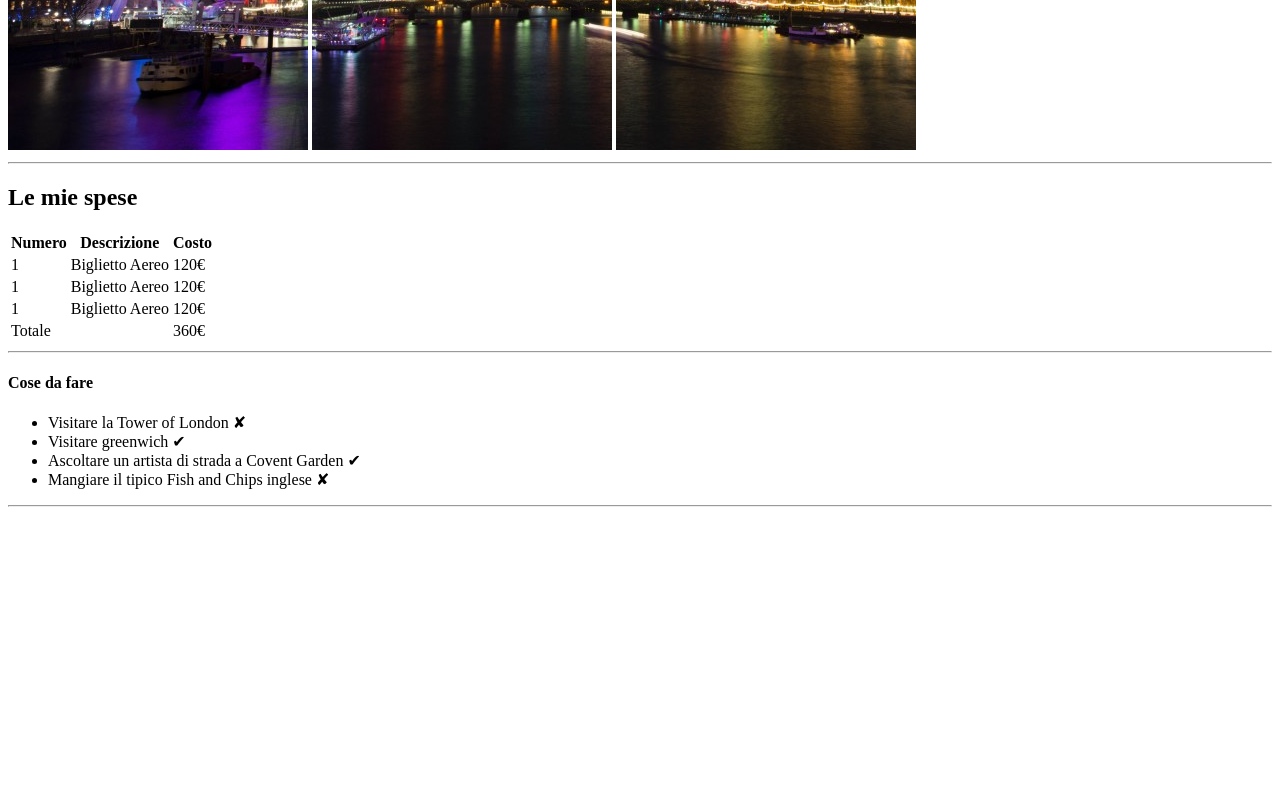
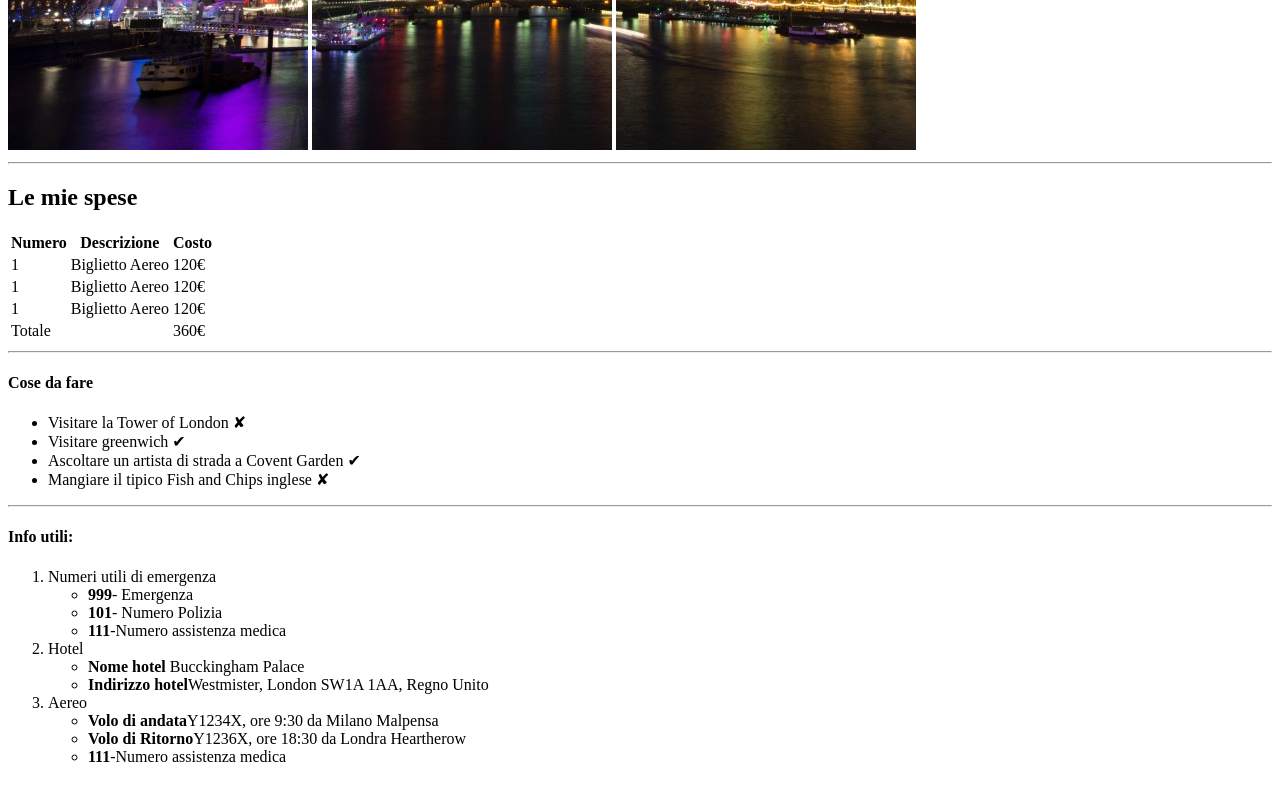
Before and after one commit to nehabht/html-london-trip, a plain HTML site: page index.html in a window 1280 px wide. Shown: the part 530-1330 px from the top of the page. Before the commit the page ends 1045 px from the top, so only its background shows below. Drawn offline with Linux system fonts and the light colour scheme.

Commit message:
commit info utili

```diff
--- a/index.html
+++ b/index.html
@@ -85,7 +85,34 @@
 
 
     <!-- info utili -->
+    <div>
+        <h4>Info utili:</h4>
+            <ol>
+                <li>Numeri utili di emergenza
+                    <ul>
+                        <li><strong>999</strong>- Emergenza</li>
+                        <li><strong>101</strong>- Numero Polizia</li>
+                        <li><strong>111</strong>-Numero assistenza medica</li>
+                    </ul>
+                </li>
 
+                <li>Hotel
+                    <ul>
+                        <li><strong>Nome hotel </strong>Bucckingham Palace</li>
+                        <li><strong>Indirizzo hotel</strong>Westmister, London SW1A 1AA, Regno Unito</li>
+                    </ul>
+                </li>
+
+                <li>Aereo
+                    <ul>
+                        <li><strong>Volo di andata</strong>Y1234X, ore 9:30 da Milano Malpensa</li>
+                        <li><strong>Volo di Ritorno</strong>Y1236X, ore 18:30 da Londra Heartherow</li>
+                        <li><strong>111</strong>-Numero assistenza medica</li>
+                    </ul>
+                </li>
+                <br>
+            </ol>
+    </div>
     <!-- fine info utili -->
 
     <!-- foto finali -->
```
